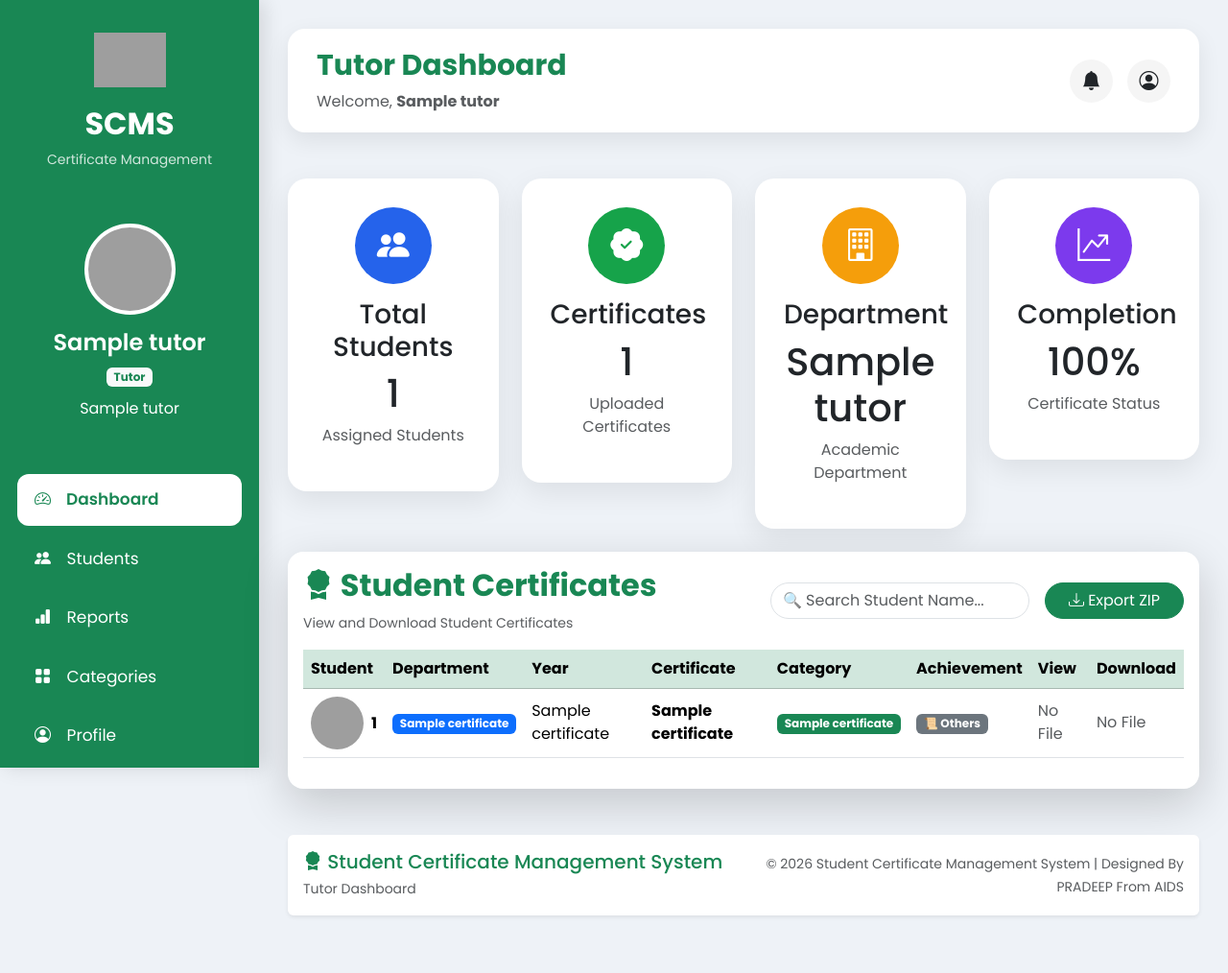
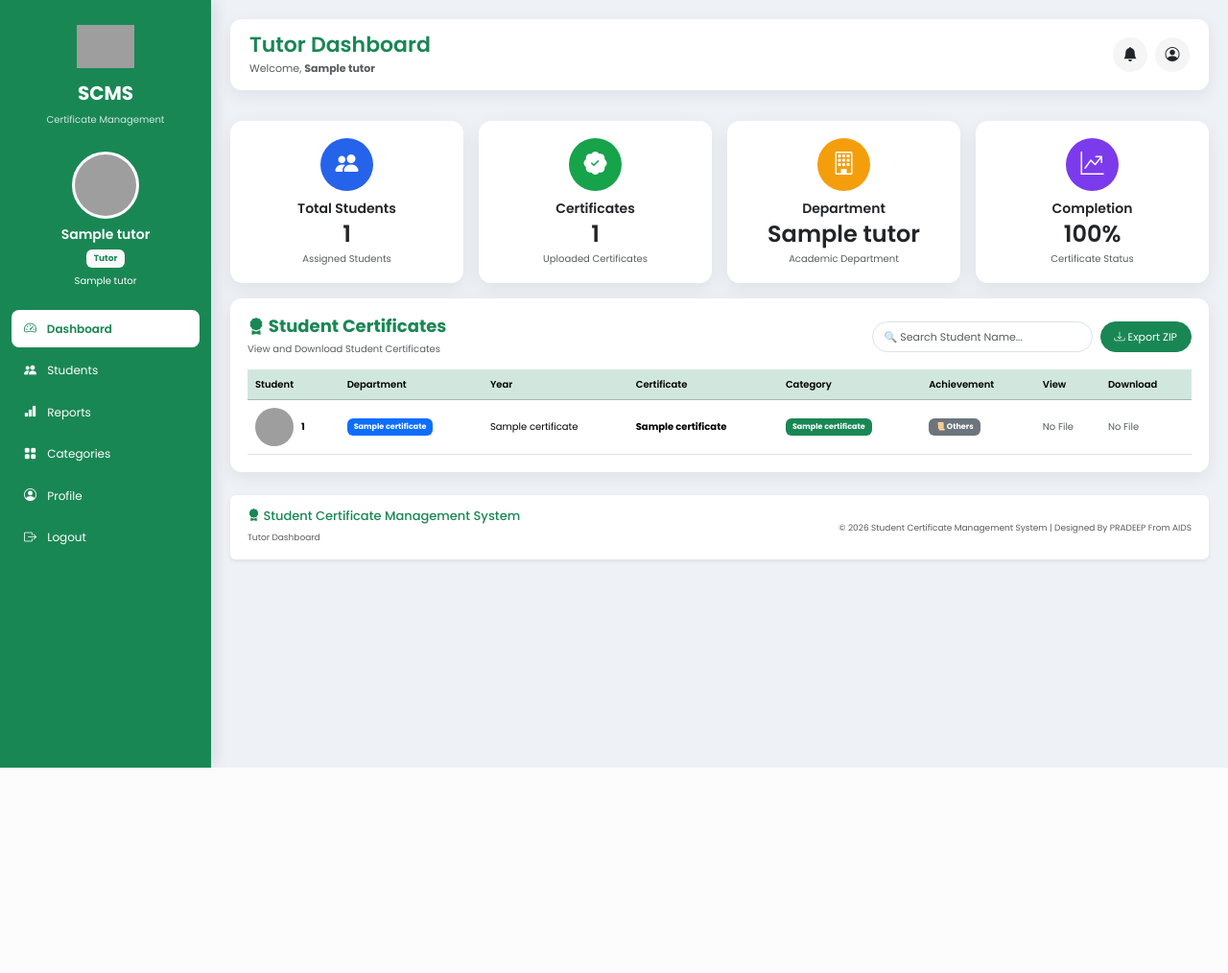
Before and after one commit to pradee-codex/student-certificate-system, a Flask app: template templates/tutor/dashboard.html in a window 1280 px wide. Shown: the whole page at 96% size. After the commit the page ends 800 px from the top, so only its background shows below. Run offline with Flask 3, Linux system fonts and the light colour scheme; the template is opened without the code that fills it: most values are stand-ins (such as "Sample title", 1, 10 or a date in 2020); some libraries are stand-ins or nearby versions; grey boxes are pictures that could not be loaded.

Commit message:
Make tutor dashboard compact

```diff
--- a/templates/tutor/dashboard.html
+++ b/templates/tutor/dashboard.html
@@ -24,6 +24,10 @@
 
 <style>
 
+/* =====================================================
+   GLOBAL
+===================================================== */
+
 * {
     margin: 0;
     padding: 0;
@@ -33,6 +37,7 @@
 
 body {
     background: #eef2f7;
+    font-size: 13px;
 }
 
 .wrapper {
@@ -41,301 +46,350 @@ body {
 }
 
 
-/* ===========================
-SIDEBAR
-=========================== */
+/* =====================================================
+   SIDEBAR
+===================================================== */
 
 .sidebar {
-
-    width: 270px;
+    width: 220px;
     background: #198754;
     color: white;
     position: fixed;
     height: 100%;
     overflow: auto;
-    box-shadow: 5px 0 20px rgba(0,0,0,.12);
-
+    box-shadow: 4px 0 15px rgba(0,0,0,.10);
 }
 
 .logo {
-
-    padding: 25px;
-
+    padding: 18px;
 }
 
 .logo-img {
-
-    width: 75px;
-    height: 75px;
+    width: 60px;
+    height: 60px;
     object-fit: contain;
-
 }
 
 .logo h2 {
-
+    font-size: 20px;
     font-weight: 700;
-    margin-top: 10px;
-
+    margin-top: 7px;
 }
 
 .logo p {
-
-    font-size: 14px;
+    font-size: 10px;
     opacity: .8;
-
+    margin-bottom: 0;
 }
 
+
+/* PROFILE */
+
 .profile {
-
     text-align: center;
-    padding: 15px 20px;
-
+    padding: 8px 15px;
 }
 
 .profile-img {
-
-    width: 95px;
-    height: 95px;
+    width: 70px;
+    height: 70px;
     border-radius: 50%;
-    border: 4px solid white;
+    border: 3px solid white;
     object-fit: cover;
     background: white;
-
 }
 
 .profile h4 {
+    margin-top: 8px;
+    font-size: 14px;
+    font-weight: 600;
+    margin-bottom: 5px;
+}
 
-    margin-top: 15px;
-    font-weight: 600;
-
+.profile .badge {
+    font-size: 9px;
+    padding: 5px 8px;
 }
 
 .profile p {
-
-    margin-top: 10px;
-
+    margin-top: 6px;
+    margin-bottom: 0;
+    font-size: 10px;
 }
 
+
+/* SIDEBAR MENU */
+
 .sidebar ul {
-
     list-style: none;
     padding: 0;
-    margin-top: 25px;
-
+    margin-top: 15px;
 }
 
 .sidebar ul li {
-
-    margin: 8px 18px;
-
+    margin: 4px 12px;
 }
 
 .sidebar ul li a {
-
     display: block;
-    padding: 14px 18px;
+    padding: 10px 13px;
     color: white;
     text-decoration: none;
-    border-radius: 12px;
-    font-size: 17px;
+    border-radius: 8px;
+    font-size: 12px;
     transition: .3s;
-
 }
 
 .sidebar ul li a:hover,
 .sidebar ul li.active a {
-
     background: white;
     color: #198754;
     font-weight: 600;
-
 }
 
 .sidebar ul li a i {
-
-    margin-right: 12px;
-
+    margin-right: 8px;
+    font-size: 13px;
 }
 
 
-/* ===========================
-MAIN CONTENT
-=========================== */
+/* =====================================================
+   MAIN CONTENT
+===================================================== */
 
 .main-content {
-
-    margin-left: 270px;
-    width: calc(100% - 270px);
-    padding: 30px;
-
+    margin-left: 220px;
+    width: calc(100% - 220px);
+    padding: 20px;
 }
 
+
+/* =====================================================
+   TOP BAR
+===================================================== */
+
 .topbar {
-
     display: flex;
     justify-content: space-between;
     align-items: center;
     background: white;
-    padding: 20px 30px;
-    border-radius: 18px;
-    box-shadow: 0 8px 25px rgba(0,0,0,.08);
-
+    padding: 14px 20px;
+    border-radius: 12px;
+    box-shadow: 0 5px 18px rgba(0,0,0,.07);
 }
 
 .topbar h1 {
+    font-size: 22px;
+    font-weight: 600;
+    color: #198754;
+    margin-bottom: 3px;
+}
 
-    font-size: 30px;
-    font-weight: 700;
-    color: #198754;
-
+.topbar p {
+    font-size: 11px;
 }
 
 .top-icons {
-
     display: flex;
     align-items: center;
-    gap: 15px;
-
+    gap: 8px;
 }
 
 .icon-box {
-
-    width: 45px;
-    height: 45px;
+    width: 36px;
+    height: 36px;
     background: #f5f5f5;
     border-radius: 50%;
     display: flex;
     justify-content: center;
     align-items: center;
-    font-size: 20px;
-
+    font-size: 15px;
 }
 
 
-/* ===========================
-DASHBOARD CARDS
-=========================== */
+/* =====================================================
+   DASHBOARD CARDS
+===================================================== */
 
 .dashboard-card {
-
     background: white;
-    padding: 30px;
-    border-radius: 20px;
-    box-shadow: 0 10px 30px rgba(0,0,0,.08);
+    padding: 18px;
+    border-radius: 13px;
+    box-shadow: 0 6px 20px rgba(0,0,0,.07);
     text-align: center;
     transition: .3s;
-
 }
 
 .dashboard-card:hover {
-
-    transform: translateY(-5px);
-
+    transform: translateY(-3px);
 }
 
 .icon {
-
-    width: 80px;
-    height: 80px;
+    width: 55px;
+    height: 55px;
     margin: auto;
     border-radius: 50%;
     display: flex;
     justify-content: center;
     align-items: center;
-    font-size: 34px;
+    font-size: 24px;
     color: white;
-    margin-bottom: 15px;
-
+    margin-bottom: 10px;
 }
 
 .students {
-
     background: #2563eb;
-
 }
 
 .certificates {
-
     background: #16a34a;
-
 }
 
 .department {
-
     background: #f59e0b;
-
 }
 
 .progress {
+    background: #7c3aed;
+}
 
-    background: #7c3aed;
+.dashboard-card h3 {
+    font-size: 14px;
+    font-weight: 600;
+    margin-bottom: 4px;
+}
 
+.dashboard-card h1 {
+    font-size: 24px;
+    font-weight: 600;
+    margin-bottom: 4px;
+}
+
+.dashboard-card p {
+    font-size: 10px;
+    margin-bottom: 0;
 }
 
 
-/* ===========================
-CERTIFICATE TABLE
-=========================== */
+/* =====================================================
+   CERTIFICATE TABLE
+===================================================== */
 
 .card {
+    background: white;
+}
 
-    background: white;
+.card-body {
+    padding: 18px;
+}
 
+.certificate-header {
+    margin-bottom: 12px !important;
+}
+
+.certificate-header h2 {
+    font-size: 18px !important;
+    margin-bottom: 2px !important;
+}
+
+.certificate-header small {
+    font-size: 10px;
+}
+
+
+/* SEARCH */
+
+#searchInput {
+    width: 230px !important;
+    font-size: 11px;
+    padding: 7px 12px;
+}
+
+.certificate-header .btn {
+    font-size: 11px;
+    padding: 7px 14px !important;
+}
+
+
+/* TABLE */
+
+.table {
+    font-size: 11px;
+    margin-bottom: 0;
 }
 
 .table th {
-
     white-space: nowrap;
-
+    font-size: 10px;
+    padding: 8px;
+    font-weight: 600;
 }
 
 .table td {
-
     vertical-align: middle;
-
+    font-size: 10px;
+    padding: 8px;
 }
 
-.view-btn {
-
-    text-decoration: none;
-
+.table td img {
+    width: 40px !important;
+    height: 40px !important;
 }
 
-.download-btn {
+.table h6 {
+    font-size: 10px;
+}
 
-    text-decoration: none;
+.table small {
+    font-size: 8px;
+}
 
+.table .badge {
+    font-size: 8px;
+    padding: 5px 7px;
+}
+
+.table .btn {
+    font-size: 9px;
+    padding: 5px 8px;
 }
 
 
-/* ===========================
-FOOTER
-=========================== */
+/* =====================================================
+   FOOTER
+===================================================== */
 
 footer {
+    margin-bottom: 20px;
+}
 
-    margin-bottom: 30px;
+footer .card-body {
+    padding: 14px 18px;
+}
 
+footer h5 {
+    font-size: 13px;
+}
+
+footer small {
+    font-size: 9px;
 }
 
 
-/* ===========================
-RESPONSIVE
-=========================== */
+/* =====================================================
+   RESPONSIVE
+===================================================== */
 
 @media(max-width: 992px) {
 
     .sidebar {
-
-        width: 220px;
-
+        width: 200px;
     }
 
     .main-content {
-
-        margin-left: 220px;
-        width: calc(100% - 220px);
-
+        margin-left: 200px;
+        width: calc(100% - 200px);
+        padding: 15px;
     }
 
 }
@@ -343,49 +397,63 @@ RESPONSIVE
 @media(max-width: 768px) {
 
     .sidebar {
-
         position: relative;
         width: 100%;
         height: auto;
-
     }
 
     .wrapper {
-
         display: block;
-
     }
 
     .main-content {
-
         margin-left: 0;
         width: 100%;
-        padding: 15px;
-
+        padding: 12px;
     }
 
     .topbar {
+        flex-direction: column;
+        gap: 10px;
+        align-items: flex-start;
+    }
 
-        flex-direction: column;
-        gap: 15px;
-        align-items: flex-start;
-
+    .topbar h1 {
+        font-size: 20px;
     }
 
     .certificate-header {
-
         flex-direction: column;
-        gap: 15px;
+        gap: 10px;
         align-items: stretch !important;
-
     }
 
     #searchInput {
-
         width: 100% !important;
-
     }
 
+}
+
+
+/* =====================================================
+   EXTRA COMPACT
+===================================================== */
+
+.row.mt-4 {
+    margin-top: 15px !important;
+}
+
+.g-4 {
+    --bs-gutter-x: 1rem;
+    --bs-gutter-y: 1rem;
+}
+
+.rounded-4 {
+    border-radius: 12px !important;
+}
+
+.shadow-lg {
+    box-shadow: 0 5px 18px rgba(0,0,0,.07) !important;
 }
 
 </style>
@@ -395,16 +463,14 @@ RESPONSIVE
 
 <body>
 
-
 <div class="wrapper">
 
 
-<!-- ===========================
-SIDEBAR
-=========================== -->
+<!-- =====================================================
+     SIDEBAR
+===================================================== -->
 
 <div class="sidebar">
-
 
     <div class="logo text-center">
 
@@ -536,20 +602,19 @@ SIDEBAR
 
     </ul>
 
-
 </div>
 
 
-<!-- ===========================
-MAIN CONTENT
-=========================== -->
+<!-- =====================================================
+     MAIN CONTENT
+===================================================== -->
 
 <div class="main-content">
 
 
-<!-- ===========================
-TOP BAR
-=========================== -->
+<!-- =====================================================
+     TOP BAR
+===================================================== -->
 
 <div class="topbar">
 
@@ -589,14 +654,14 @@ TOP BAR
 </div>
 
 
-<!-- ===========================
-DASHBOARD CARDS
-=========================== -->
+<!-- =====================================================
+     DASHBOARD CARDS
+===================================================== -->
 
-<div class="row mt-4 g-4">
+<div class="row mt-3 g-3">
 
 
-    <!-- Students -->
+    <!-- STUDENTS -->
 
     <div class="col-lg-3 col-md-6">
 
@@ -621,7 +686,7 @@ DASHBOARD CARDS
     </div>
 
 
-    <!-- Certificates -->
+    <!-- CERTIFICATES -->
 
     <div class="col-lg-3 col-md-6">
 
@@ -646,7 +711,7 @@ DASHBOARD CARDS
     </div>
 
 
-    <!-- Department -->
+    <!-- DEPARTMENT -->
 
     <div class="col-lg-3 col-md-6">
 
@@ -671,7 +736,7 @@ DASHBOARD CARDS
     </div>
 
 
-    <!-- Completion -->
+    <!-- COMPLETION -->
 
     <div class="col-lg-3 col-md-6">
 
@@ -710,11 +775,11 @@ DASHBOARD CARDS
 </div>
 
 
-<!-- ===========================
-CERTIFICATE TABLE CARD
-=========================== -->
+<!-- =====================================================
+     CERTIFICATE TABLE CARD
+===================================================== -->
 
-<div class="card mt-4 shadow-lg border-0 rounded-4">
+<div class="card mt-3 shadow-lg border-0 rounded-4">
 
 
     <div class="card-body">
@@ -748,14 +813,13 @@ CERTIFICATE TABLE CARD
                 <input
                     type="text"
                     id="searchInput"
-                    class="form-control rounded-pill me-3"
+                    class="form-control rounded-pill me-2"
                     placeholder="🔍 Search Student Name..."
-                    style="width:270px;"
                     autocomplete="off">
 
 
                 <a href="/export_zip"
-                   class="btn btn-success rounded-pill px-4">
+                   class="btn btn-success rounded-pill px-3">
 
                     <i class="bi bi-download"></i>
 
@@ -765,13 +829,12 @@ CERTIFICATE TABLE CARD
 
             </div>
 
-
         </div>
 
 
-        <!-- ===========================
-        TABLE
-        =========================== -->
+        <!-- =================================================
+             TABLE
+        ================================================= -->
 
         <div class="table-responsive">
 
@@ -818,9 +881,7 @@ CERTIFICATE TABLE CARD
                     <tr>
 
 
-                        <!-- ===========================
-                        STUDENT
-                        =========================== -->
+                        <!-- STUDENT -->
 
                         <td>
 
@@ -834,8 +895,8 @@ CERTIFICATE TABLE CARD
                                             'static',
                                             filename='uploads/profile/' ~ row[6]
                                         ) }}"
-                                        width="55"
-                                        height="55"
+                                        width="40"
+                                        height="40"
                                         class="rounded-circle"
                                         style="object-fit:cover;"
                                         onerror="this.src='{{ url_for(
@@ -850,8 +911,8 @@ CERTIFICATE TABLE CARD
                                             'static',
                                             filename='uploads/profile/default.png'
                                         ) }}"
-                                        width="55"
-                                        height="55"
+                                        width="40"
+                                        height="40"
                                         class="rounded-circle"
                                         style="object-fit:cover;">
 
@@ -978,10 +1039,7 @@ CERTIFICATE TABLE CARD
                         </td>
 
 
-                        <!-- =================================================
-                        VIEW
-                        DIRECT GOOGLE DRIVE
-                        ================================================= -->
+                        <!-- VIEW -->
 
                         <td>
 
@@ -1012,10 +1070,7 @@ CERTIFICATE TABLE CARD
                         </td>
 
 
-                        <!-- =================================================
-                        DOWNLOAD
-                        USE FLASK DOWNLOAD ROUTE
-                        ================================================= -->
+                        <!-- DOWNLOAD -->
 
                         <td>
 
@@ -1055,7 +1110,7 @@ CERTIFICATE TABLE CARD
 
                     <tr>
 
-                        <td colspan="8" class="text-center p-5">
+                        <td colspan="8" class="text-center p-4">
 
 
                             <img
@@ -1063,19 +1118,19 @@ CERTIFICATE TABLE CARD
                                     'static',
                                     filename='images/no_data.png'
                                 ) }}"
-                                width="150">
+                                width="120">
 
 
                             <br>
                             <br>
 
 
-                            <h4>
+                            <h4 style="font-size:16px;">
                                 No Certificates Found
                             </h4>
 
 
-                            <p class="text-muted">
+                            <p class="text-muted" style="font-size:10px;">
 
                                 No student certificates have been uploaded.
 
@@ -1095,21 +1150,18 @@ CERTIFICATE TABLE CARD
 
             </table>
 
-
         </div>
 
-
     </div>
-
 
 </div>
 
 
-<!-- ===========================
-FOOTER
-=========================== -->
+<!-- =====================================================
+     FOOTER
+===================================================== -->
 
-<footer class="mt-5">
+<footer class="mt-4">
 
 
     <div class="card border-0 shadow-sm">
@@ -1123,7 +1175,6 @@ FOOTER
 
                 <div class="col-md-6">
 
-
                     <h5 class="text-success mb-1">
 
                         <i class="bi bi-award-fill"></i>
@@ -1132,19 +1183,16 @@ FOOTER
 
                     </h5>
 
-
                     <small class="text-muted">
 
                         Tutor Dashboard
 
                     </small>
 
-
                 </div>
 
 
                 <div class="col-md-6 text-end">
-
 
                     <small class="text-muted">
 
@@ -1153,18 +1201,14 @@ FOOTER
 
                     </small>
 
-
                 </div>
 
 
             </div>
 
-
         </div>
 
-
     </div>
-
 
 </footer>
 
@@ -1174,9 +1218,9 @@ FOOTER
 </div>
 
 
-<!-- ===========================
-SEARCH SCRIPT
-=========================== -->
+<!-- =====================================================
+     SEARCH SCRIPT
+===================================================== -->
 
 <script>
 
@@ -1187,7 +1231,6 @@ const searchInput =
 if (searchInput) {
 
     searchInput.addEventListener("keyup", function () {
-
 
         let value =
             this.value.toLowerCase().trim();
@@ -1201,7 +1244,6 @@ if (searchInput) {
 
         rows.forEach(function(row) {
 
-
             let text =
                 row.innerText.toLowerCase();
 
@@ -1210,17 +1252,13 @@ if (searchInput) {
 
                 row.style.display = "";
 
-            }
-
-            else {
+            } else {
 
                 row.style.display = "none";
 
             }
 
-
         });
-
 
     });
 
```
